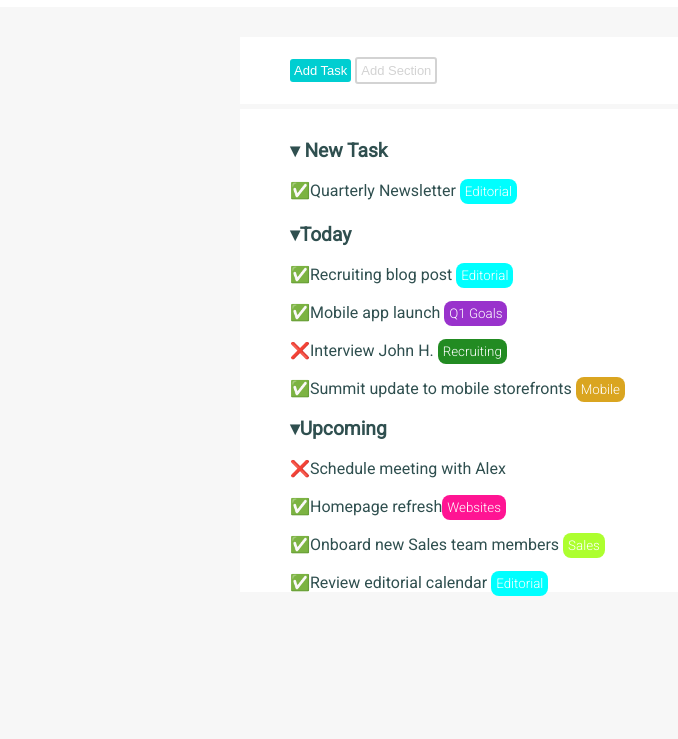
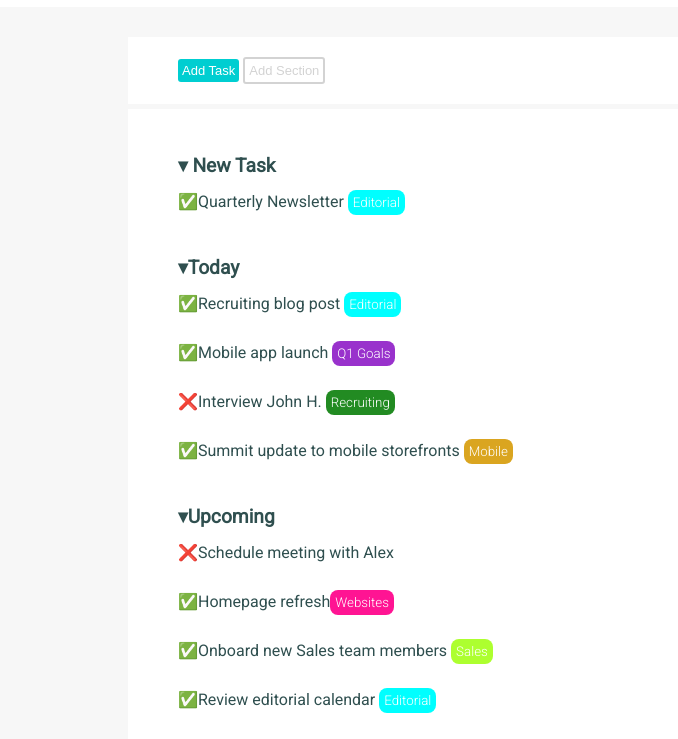
Before and after one commit to FrenzH/html-css-toboolist, a plain HTML site: page index.html in a window 1280 px wide. Shown: the part 83-822 px from the top of the page, without its empty margins (0-678 px from the left). Before the commit the page ends 800 px from the top, so only its background shows below. Drawn offline with Linux system fonts and the light colour scheme.

Commit message:
final corrections

```diff
--- a/css/style.css
+++ b/css/style.css
@@ -35,7 +35,7 @@ img{
 }
 main{
     background-color: white;
-    max-width: 800px;
+    max-width: 80%;
     margin: auto;
     margin-top: 30px;
 
@@ -108,3 +108,8 @@ span{
 #span5{
     background-color: greenyellow;
 }
+
+li{
+    padding-top: 15px;
+    padding-bottom: 15px;
+}
```
Also changed, not shown: index.html (+12 -12 lines).
